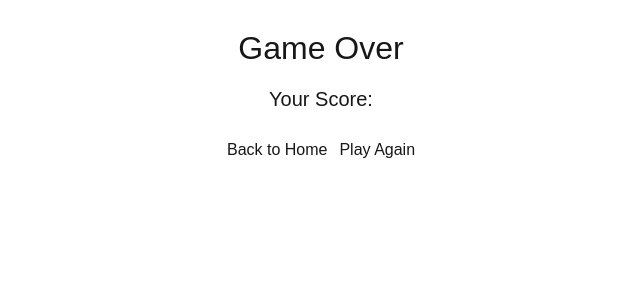
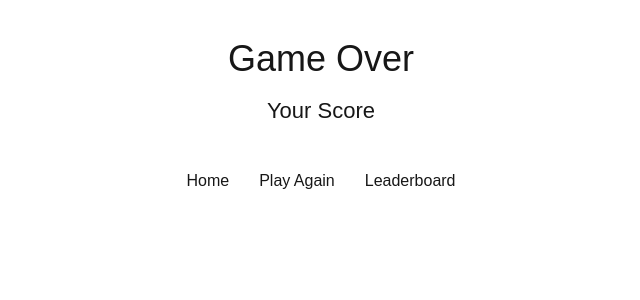
Before and after one commit to harkion/trivia-app, a Next.js app: page /result in a window 1280 px wide. Shown: the top 300 px of the page, without its empty margins (319-959 px from the left). Built offline with nearby package versions, Linux system fonts and the light colour scheme.

Commit message:
leaderboard in the result page

```diff
--- a/app/result/page.tsx
+++ b/app/result/page.tsx
@@ -8,19 +8,51 @@ const router = useRouter();
 const score = params.get("score");
 
 return (
-    <main style={{ maxWidth: 600, margin: "0 auto", padding: 24, textAlign: "center" }}>
-    <h1 style={{ fontSize: 32, marginBottom: 12 }}>Game Over</h1>
-    <p style={{ fontSize: 20, marginBottom: 24 }}>
-        Your Score: <strong>{score}</strong>
-    </p>
+    <main
+    style={{
+        maxWidth: 600,
+        margin: "0 auto",
+        padding: 32,
+        textAlign: "center",
+    }}
+    >
+    <h1 style={{ fontSize: 36, marginBottom: 8 }}>Game Over</h1>
+
+    <p style={{ fontSize: 22, marginBottom: 20 }}>Your Score</p>
+
+    <div
+        style={{
+        fontSize: 48,
+        fontWeight: 800,
+        marginBottom: 32,
+        }}
+    >
+        {score}
+    </div>
 
     <div style={{ display: "flex", gap: 12, justifyContent: "center" }}>
-        <button onClick={() => router.push("/")}>
-        Back to Home
+        <button
+        onClick={() => router.push("/")}
+        style={{
+            padding: "10px 18px",
+            borderRadius: 10,
+            cursor: "pointer",
+        }}
+        >
+        Home
         </button>
 
-        <button onClick={() => router.push("/")}>
-        Play Again
+        <button onClick={() => router.push("/")}>Play Again</button>
+
+        <button
+        onClick={() => router.push("/leaderboard")}
+        style={{
+            padding: "10px 18px",
+            borderRadius: 10,
+            cursor: "pointer",
+        }}
+        >
+        Leaderboard
         </button>
     </div>
     </main>
```
